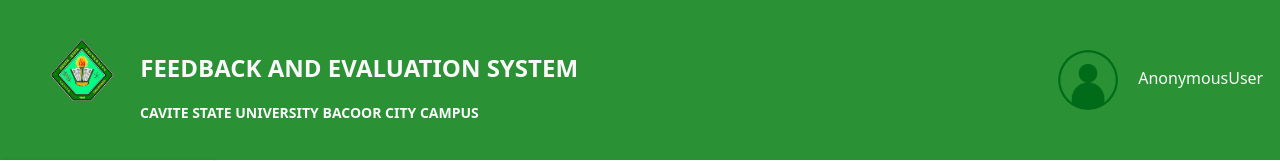
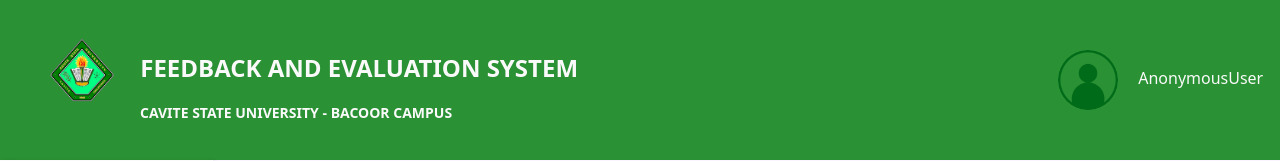
Before and after one commit to Jehuuuuu/Feedback-and-Evaluation-System-Capstone-Project, a Django app: page /addcourse in a window 1280 px wide. Shown: the top 161 px of the page. Run offline with Django 4.2, Linux system fonts and the light colour scheme; parts of the project's set-up code (start-up, migrations or seed data) failed here and were passed over.

Commit message:
updated header name

```diff
--- a/Feedbacksystem/templates/pages/admin.html
+++ b/Feedbacksystem/templates/pages/admin.html
@@ -22,7 +22,7 @@
     <div style="display: flex; align-items: center; background-color: #2a9134; margin: 0; width: 100%; height: 20vh;">
         <a class="navbar-brand" style="color: #fafafa;" href="{% url 'home' %}" id="headerlogo">
             <img src="{% static 'images/cvsulogo.png'%}" alt="Cavite State Univeristy Logo" width="64px" height="64px" id="cvsulogo"> Feedback and Evaluation System
-            <div class="subtitle">Cavite State University Bacoor City Campus</div>
+            <div class="subtitle">Cavite State University - Bacoor Campus</div>
         </a>
         <div style="margin-left: 30rem;">
           {% if faculty.profile_picture %}
@@ -41,7 +41,7 @@
     <nav id="sidebar" class="col-md-3 col-lg-2 d-md-block sidebar lightsidebar">
       <ul class="nav flex-column nav-pills">
         <li class="nav-item">
-          <a class="nav-link {% if request.path == '/admin' %} active {% endif %}" href="/admin">
+          <a class="nav-link {% if request.path == '/admin' %} active {% endif %}" href="/administrator">
           <i class="bi bi-grid-1x2-fill"></i> <b>DASHBOARD</b>
 
 
--- a/Feedbacksystem/templates/pages/home.html
+++ b/Feedbacksystem/templates/pages/home.html
@@ -23,7 +23,7 @@
     <div style="display: flex; align-items: center; background-color: #2a9134; margin: 0; width: 100%; height: 20vh;">
         <a class="navbar-brand" style="color: #fafafa;" href="{% url 'home' %}" id="headerlogo">
             <img src="{% static 'images/cvsulogo.png'%}" alt="Cavite State Univeristy Logo" width="64px" height="64px" id="cvsulogo"> Feedback and Evaluation System
-            <div class="subtitle">Cavite State University Bacoor City Campus</div>
+            <div class="subtitle">Cavite State University - Bacoor Campus</div>
         </a>
         <div style="margin-left: 30rem;">
           {% if student.profile_picture %}
```
